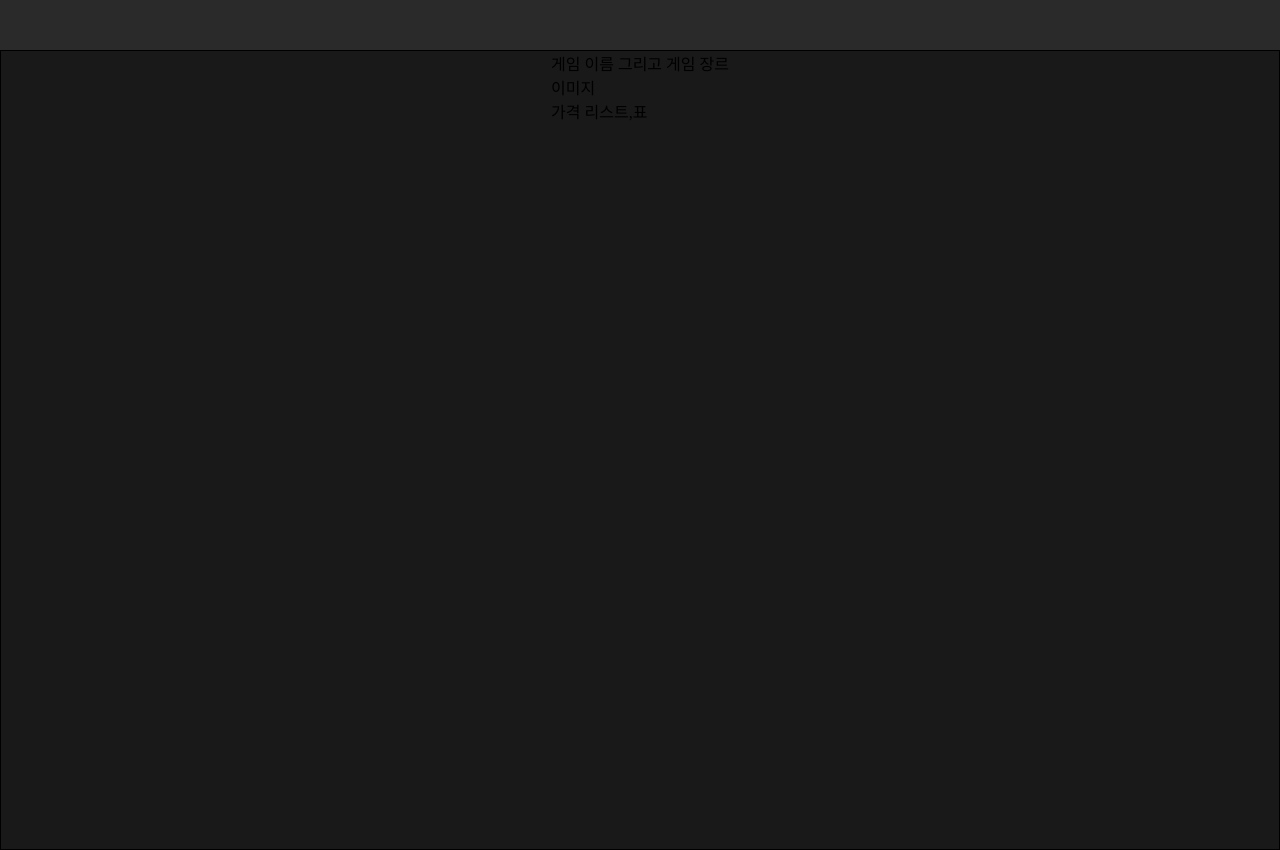
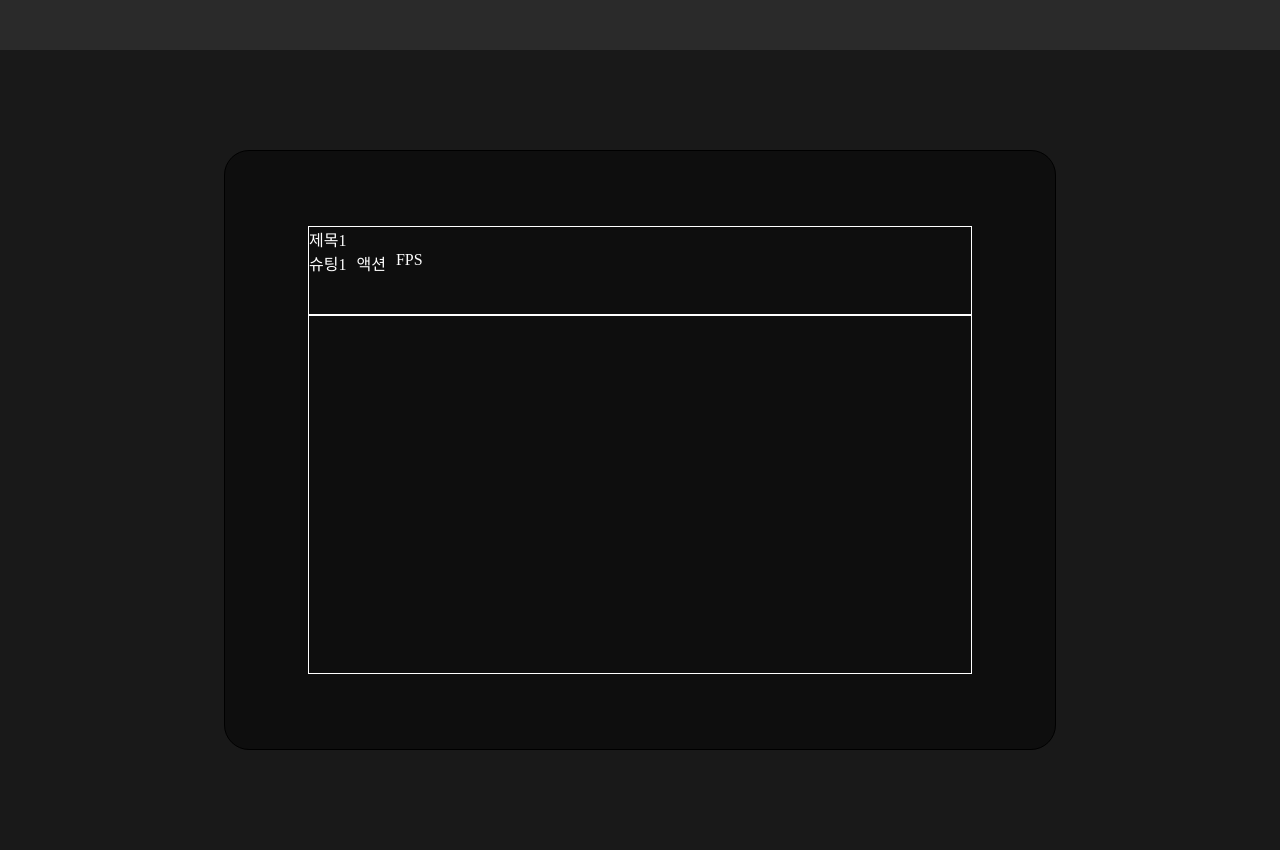
Before and after one commit to ssadagame/client, a React (Create React App) app: page /gamePage/1 in a window 1280 px wide. Built offline with nearby package versions, Linux system fonts and the light colour scheme; a web font is replaced by a local one.

Commit message:
feat:게임 상세페이지 뼈대 작성

```diff
--- a/src/components/GameList/Dumy/GameDumy.ts
+++ b/src/components/GameList/Dumy/GameDumy.ts
@@ -3,51 +3,95 @@ export const gamesDumy = [
     id: 0,
     title: 'PUBG: BATTLEGROUNDS',
     genre: ['슈팅', '생존', 'FPS', '1인칭 슈팅', '멀티 게임'],
-    screen: ['1', '2'],
+    screenshops: [
+      'https://cdn2.unrealengine.com/egs-alan-wake-2-carousel-desktop-1248x702-c7cb2980c2a2.jpg?h=720&quality=medium&resize=1&w=1280',
+      'https://cdn2.unrealengine.com/egs-alan-wake-2-carousel-desktop-1248x702-c7cb2980c2a2.jpg?h=720&quality=medium&resize=1&w=1280',
+      'https://cdn2.unrealengine.com/egs-alan-wake-2-carousel-desktop-1248x702-c7cb2980c2a2.jpg?h=720&quality=medium&resize=1&w=1280',
+      'https://cdn2.unrealengine.com/egs-alan-wake-2-carousel-desktop-1248x702-c7cb2980c2a2.jpg?h=720&quality=medium&resize=1&w=1280',
+      'https://cdn2.unrealengine.com/egs-alan-wake-2-carousel-desktop-1248x702-c7cb2980c2a2.jpg?h=720&quality=medium&resize=1&w=1280',
+    ],
   },
   {
     id: 1,
     title: '제목1',
     genre: ['슈팅1', '액션', 'FPS'],
-    screen: ['1', '2'],
+    screenshops: [
+      'https://cdn2.unrealengine.com/egs-alan-wake-2-carousel-desktop-1248x702-c7cb2980c2a2.jpg?h=720&quality=medium&resize=1&w=1280',
+      'https://cdn2.unrealengine.com/egs-alan-wake-2-carousel-desktop-1248x702-c7cb2980c2a2.jpg?h=720&quality=medium&resize=1&w=1280',
+      'https://cdn2.unrealengine.com/egs-alan-wake-2-carousel-desktop-1248x702-c7cb2980c2a2.jpg?h=720&quality=medium&resize=1&w=1280',
+      'https://cdn2.unrealengine.com/egs-alan-wake-2-carousel-desktop-1248x702-c7cb2980c2a2.jpg?h=720&quality=medium&resize=1&w=1280',
+      'https://cdn2.unrealengine.com/egs-alan-wake-2-carousel-desktop-1248x702-c7cb2980c2a2.jpg?h=720&quality=medium&resize=1&w=1280',
+    ],
   },
   {
     id: 2,
     title: '제목2',
     genre: ['슈팅2', '액션', 'FPS'],
-    screen: ['1', '2'],
+    screenshops: [
+      'https://cdn2.unrealengine.com/egs-alan-wake-2-carousel-desktop-1248x702-c7cb2980c2a2.jpg?h=720&quality=medium&resize=1&w=1280',
+      'https://cdn2.unrealengine.com/egs-alan-wake-2-carousel-desktop-1248x702-c7cb2980c2a2.jpg?h=720&quality=medium&resize=1&w=1280',
+      'https://cdn2.unrealengine.com/egs-alan-wake-2-carousel-desktop-1248x702-c7cb2980c2a2.jpg?h=720&quality=medium&resize=1&w=1280',
+      'https://cdn2.unrealengine.com/egs-alan-wake-2-carousel-desktop-1248x702-c7cb2980c2a2.jpg?h=720&quality=medium&resize=1&w=1280',
+      'https://cdn2.unrealengine.com/egs-alan-wake-2-carousel-desktop-1248x702-c7cb2980c2a2.jpg?h=720&quality=medium&resize=1&w=1280',
+    ],
   },
   {
     id: 3,
     title: '제목3',
     genre: ['슈팅3', '액션', 'FPS'],
-    screen: ['1', '2'],
+    screenshops: [
+      'https://cdn2.unrealengine.com/egs-alan-wake-2-carousel-desktop-1248x702-c7cb2980c2a2.jpg?h=720&quality=medium&resize=1&w=1280',
+      'https://cdn2.unrealengine.com/egs-alan-wake-2-carousel-desktop-1248x702-c7cb2980c2a2.jpg?h=720&quality=medium&resize=1&w=1280',
+      'https://cdn2.unrealengine.com/egs-alan-wake-2-carousel-desktop-1248x702-c7cb2980c2a2.jpg?h=720&quality=medium&resize=1&w=1280',
+      'https://cdn2.unrealengine.com/egs-alan-wake-2-carousel-desktop-1248x702-c7cb2980c2a2.jpg?h=720&quality=medium&resize=1&w=1280',
+      'https://cdn2.unrealengine.com/egs-alan-wake-2-carousel-desktop-1248x702-c7cb2980c2a2.jpg?h=720&quality=medium&resize=1&w=1280',
+    ],
   },
   {
     id: 4,
     title: '제목4',
     genre: ['슈팅4', '액션', 'FPS'],
-    screen: ['1', '2'],
+    screenshops: [
+      'https://cdn2.unrealengine.com/egs-alan-wake-2-carousel-desktop-1248x702-c7cb2980c2a2.jpg?h=720&quality=medium&resize=1&w=1280',
+      'https://cdn2.unrealengine.com/egs-alan-wake-2-carousel-desktop-1248x702-c7cb2980c2a2.jpg?h=720&quality=medium&resize=1&w=1280',
+      'https://cdn2.unrealengine.com/egs-alan-wake-2-carousel-desktop-1248x702-c7cb2980c2a2.jpg?h=720&quality=medium&resize=1&w=1280',
+      'https://cdn2.unrealengine.com/egs-alan-wake-2-carousel-desktop-1248x702-c7cb2980c2a2.jpg?h=720&quality=medium&resize=1&w=1280',
+      'https://cdn2.unrealengine.com/egs-alan-wake-2-carousel-desktop-1248x702-c7cb2980c2a2.jpg?h=720&quality=medium&resize=1&w=1280',
+    ],
   },
   {
     id: 5,
     title: '제목5',
     genre: ['슈팅5', '액션', 'FPS'],
-    screen: ['1', '2'],
+    screenshops: [
+      'https://cdn2.unrealengine.com/egs-alan-wake-2-carousel-desktop-1248x702-c7cb2980c2a2.jpg?h=720&quality=medium&resize=1&w=1280',
+      'https://cdn2.unrealengine.com/egs-alan-wake-2-carousel-desktop-1248x702-c7cb2980c2a2.jpg?h=720&quality=medium&resize=1&w=1280',
+      'https://cdn2.unrealengine.com/egs-alan-wake-2-carousel-desktop-1248x702-c7cb2980c2a2.jpg?h=720&quality=medium&resize=1&w=1280',
+      'https://cdn2.unrealengine.com/egs-alan-wake-2-carousel-desktop-1248x702-c7cb2980c2a2.jpg?h=720&quality=medium&resize=1&w=1280',
+      'https://cdn2.unrealengine.com/egs-alan-wake-2-carousel-desktop-1248x702-c7cb2980c2a2.jpg?h=720&quality=medium&resize=1&w=1280',
+    ],
   },
   {
     id: 6,
     title: '제목6',
     genre: ['슈팅6', '액션', 'FPS'],
-    screen: ['1', '2'],
+    screenshops: [
+      'https://cdn2.unrealengine.com/egs-alan-wake-2-carousel-desktop-1248x702-c7cb2980c2a2.jpg?h=720&quality=medium&resize=1&w=1280',
+      'https://cdn2.unrealengine.com/egs-alan-wake-2-carousel-desktop-1248x702-c7cb2980c2a2.jpg?h=720&quality=medium&resize=1&w=1280',
+      'https://cdn2.unrealengine.com/egs-alan-wake-2-carousel-desktop-1248x702-c7cb2980c2a2.jpg?h=720&quality=medium&resize=1&w=1280',
+      'https://cdn2.unrealengine.com/egs-alan-wake-2-carousel-desktop-1248x702-c7cb2980c2a2.jpg?h=720&quality=medium&resize=1&w=1280',
+      'https://cdn2.unrealengine.com/egs-alan-wake-2-carousel-desktop-1248x702-c7cb2980c2a2.jpg?h=720&quality=medium&resize=1&w=1280',
+    ],
   },
 ];
 
-export const gmaePirceDumy = [
+export const gamePirceDumy = [
   {
     id: 0,
     price: 20000,
     site: [
+      { name: 'steam', price: '10000' },
+      { name: 'greenGmaes', price: '8000' },
       { name: 'steam', price: '10000' },
       { name: 'greenGmaes', price: '8000' },
     ],
@@ -58,6 +102,8 @@ export const gmaePirceDumy = [
     site: [
       { name: 'steam', price: '20000' },
       { name: 'greenGmaes', price: '8000' },
+      { name: 'steam', price: '10000' },
+      { name: 'greenGmaes', price: '8000' },
     ],
   },
   {
@@ -66,6 +112,8 @@ export const gmaePirceDumy = [
     site: [
       { name: 'steam', price: '30000' },
       { name: 'greenGmaes', price: '28000' },
+      { name: 'steam', price: '10000' },
+      { name: 'greenGmaes', price: '8000' },
     ],
   },
   {
@@ -74,6 +122,38 @@ export const gmaePirceDumy = [
     site: [
       { name: 'steam', price: '17000' },
       { name: 'greenGmaes', price: '28000' },
+      { name: 'steam', price: '10000' },
+      { name: 'greenGmaes', price: '8000' },
+    ],
+  },
+  {
+    id: 4,
+    price: 45200,
+    site: [
+      { name: 'steam', price: '17000' },
+      { name: 'greenGmaes', price: '28000' },
+      { name: 'steam', price: '10000' },
+      { name: 'greenGmaes', price: '8000' },
+    ],
+  },
+  {
+    id: 5,
+    price: 20000,
+    site: [
+      { name: 'steam', price: '17000' },
+      { name: 'greenGmaes', price: '28000' },
+      { name: 'steam', price: '10000' },
+      { name: 'greenGmaes', price: '8000' },
+    ],
+  },
+  {
+    id: 6,
+    price: 140000,
+    site: [
+      { name: 'steam', price: '17000' },
+      { name: 'greenGmaes', price: '28000' },
+      { name: 'steam', price: '10000' },
+      { name: 'greenGmaes', price: '8000' },
     ],
   },
 ];
--- /dev/null
+++ b/src/components/GamePage/ImgBox.tsx
@@ -0,0 +1,3 @@
+export const ImgBox = () => {
+  return <></>;
+};
--- /dev/null
+++ b/src/components/GamePage/PriceList.tsx
@@ -0,0 +1,3 @@
+export const PriceList = () => {
+  return <></>;
+};
--- /dev/null
+++ b/src/components/GamePage/Title.tsx
@@ -0,0 +1,31 @@
+import styled from 'styled-components';
+const Back = styled.div`
+  color: white;
+  border: 1px solid;
+  width: 80%;
+  height: 15%;
+  > div {
+    display: flex;
+    flex-direction: row;
+    column-gap: 10px;
+  }
+`;
+
+export const Title = ({
+  dumyTitle,
+  dumyGenre,
+}: {
+  dumyTitle: string;
+  dumyGenre: string[];
+}) => {
+  return (
+    <Back>
+      {dumyTitle}
+      <div>
+        {dumyGenre.map((el) => (
+          <div key={el}>{el}</div>
+        ))}
+      </div>
+    </Back>
+  );
+};
--- a/src/components/TypeList.ts
+++ b/src/components/TypeList.ts
@@ -16,5 +16,11 @@ namespace TypeList {
   export interface TypeProps {
     gameList: TypeGameList;
   }
+  export interface TypeGame {
+    id: number;
+    title: string;
+    genre: string[];
+    screenshops: string[];
+  }
 }
 export default TypeList;
--- a/src/page/GamePage.tsx
+++ b/src/page/GamePage.tsx
@@ -1,30 +1,58 @@
 import styled from 'styled-components';
 import Header from '../components/Header';
+import { gamesDumy } from '../components/GameList/dumy/GameDumy';
+import { useParams } from 'react-router-dom';
+import { Title } from '../components/GamePage/Title';
+import { ImgBox } from '../components/GamePage/ImgBox';
+import { PriceList } from '../components/GamePage/PriceList';
 const Back = styled.section`
   height: 100vh;
   width: 100%;
   display: flex;
   flex-direction: column;
   align-items: center;
+  justify-content: center;
+`;
+const Box = styled.section`
+  background-color: hsla(0, 0%, 0%, 0.3);
+  width: 65%;
+  height: 75%;
   border: 1px solid;
+  background-color: rgba(0, 0, 0, 0.45);
+  border-radius: 25px;
+  display: flex;
+  flex-direction: column;
+  align-items: center;
+  justify-content: center;
 `;
-const Box = styled.section``;
-const Title = styled.div``;
-const Main = styled.div``;
-const ImgBox = styled.div``;
-const PriceList = styled.div``;
+
+const Main = styled.div`
+  display: flex;
+  flex-direction: row;
+  align-items: center;
+  justify-content: center;
+  row-gap: 10px;
+  border: 1px solid;
+  color: white;
+  width: 80%;
+  height: 60%;
+`;
+
 // 게임 정보 요청
 // 게임 가격 요청 -> 두가지 요청 다를게, 가격요청이 시간이 걸려 정보 요청 후 먼저 랜더링해서 보여ㅜ기
 const GamePage = () => {
+  const gameId = useParams().id;
+  const dumy = gamesDumy.filter((el) => el.id === Number(gameId));
+  console.log(dumy);
   return (
     <>
       <Header />
       <Back>
         <Box>
-          <Title>게임 이름 그리고 게임 장르</Title>
+          <Title dumyTitle={dumy[0].title} dumyGenre={dumy[0].genre} />
           <Main>
-            <ImgBox>이미지</ImgBox>
-            <PriceList>가격 리스트,표</PriceList>
+            <ImgBox />
+            <PriceList />
           </Main>
         </Box>
       </Back>
```
Also changed, not shown: src/components/GameList/Dumy/Game5dumy.ts (+14 -0 lines).
